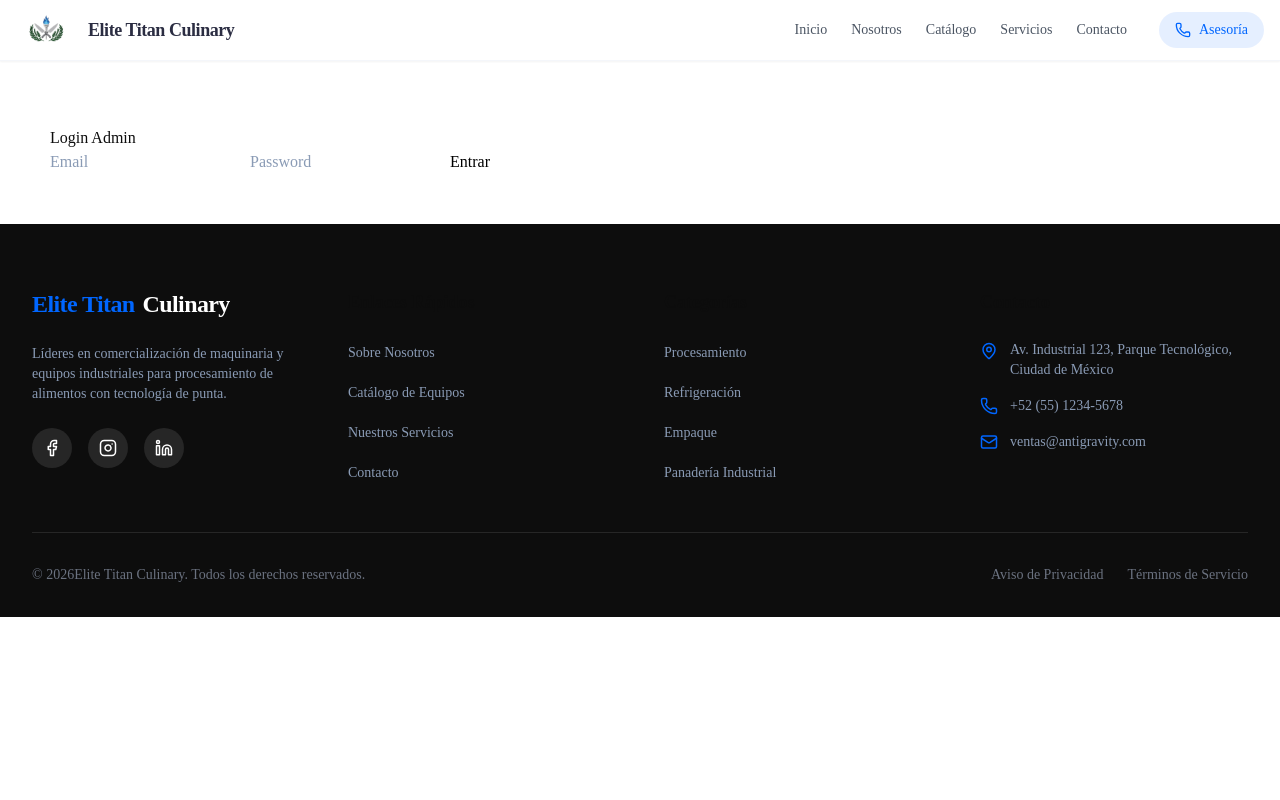
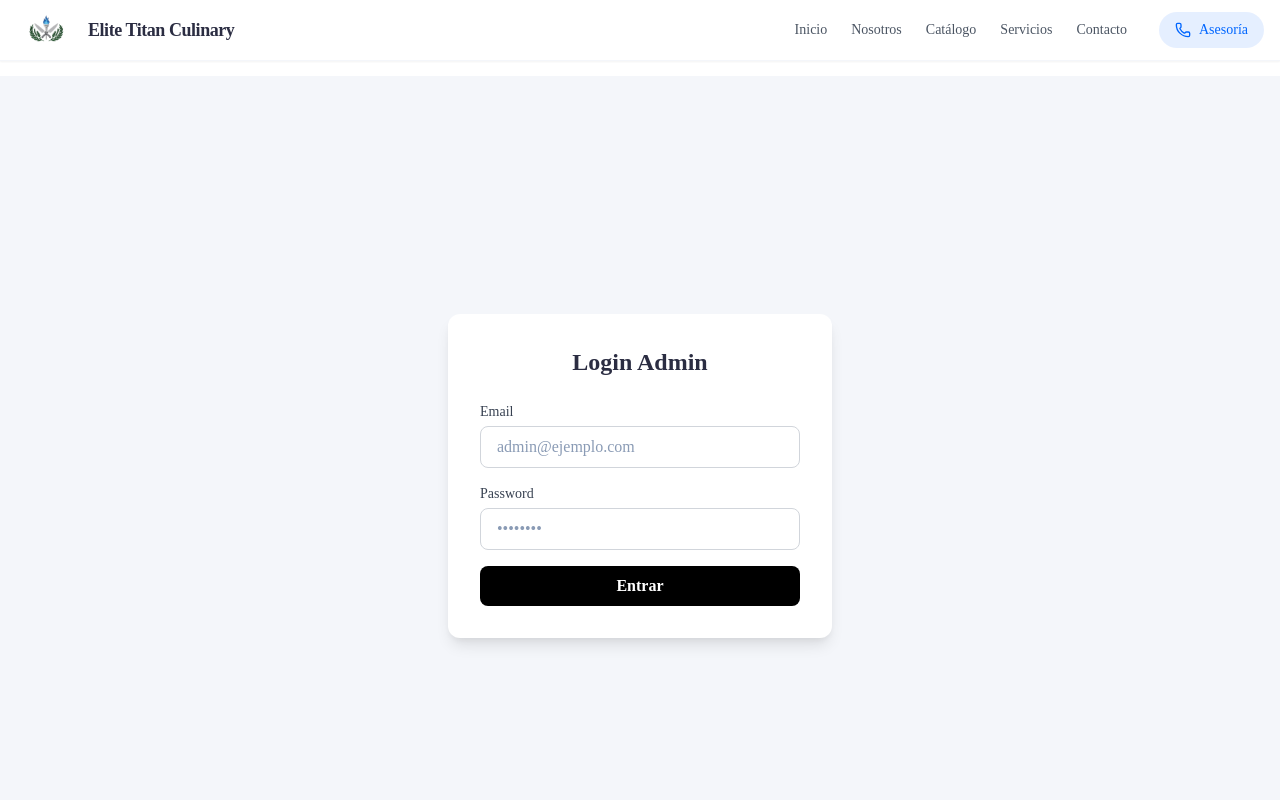
Before and after one commit to Victor002823/antygravity, a Next.js app: page /login in a window 1280 px wide. Shown: the top 800 px of the page. Built offline with nearby package versions, Linux system fonts and the light colour scheme.

Commit message:
style admin login page with Tailwind CSS

```diff
--- a/app/login/page.tsx
+++ b/app/login/page.tsx
@@ -31,23 +31,45 @@
   };
 
   return (
-    <div style={{ padding: 50 }}>
-      <h1>Login Admin</h1>
+    <div className="min-h-screen flex items-center justify-center bg-gray-100">
+      <div className="bg-white p-8 rounded-xl shadow-lg w-full max-w-sm">
+        <h1 className="text-2xl font-bold text-center text-gray-800 mb-6">
+          Login Admin
+        </h1>
 
+        <div className="space-y-4">
+          <div>
+            <label className="block text-sm font-medium text-gray-700 mb-1">
+              Email
+            </label>
             <input
-        placeholder="Email"
+              className="w-full px-4 py-2 border border-gray-300 rounded-lg focus:outline-none focus:ring-2 focus:ring-black transition-all"
+              placeholder="admin@ejemplo.com"
+              type="email"
               onChange={(e) => setEmail(e.target.value)}
             />
+          </div>
 
+          <div>
+            <label className="block text-sm font-medium text-gray-700 mb-1">
+              Password
+            </label>
             <input
-        placeholder="Password"
+              className="w-full px-4 py-2 border border-gray-300 rounded-lg focus:outline-none focus:ring-2 focus:ring-black transition-all"
+              placeholder="••••••••"
               type="password"
               onChange={(e) => setPassword(e.target.value)}
             />
+          </div>
 
-      <button onClick={login}>
+          <button
+            className="w-full bg-black text-white font-semibold py-2 px-4 rounded-lg hover:bg-gray-800 transition duration-200 mt-2"
+            onClick={login}
+          >
             Entrar
           </button>
         </div>
+      </div>
+    </div>
   );
 }
```
Lines whose indentation alone changed are shown as unchanged.
